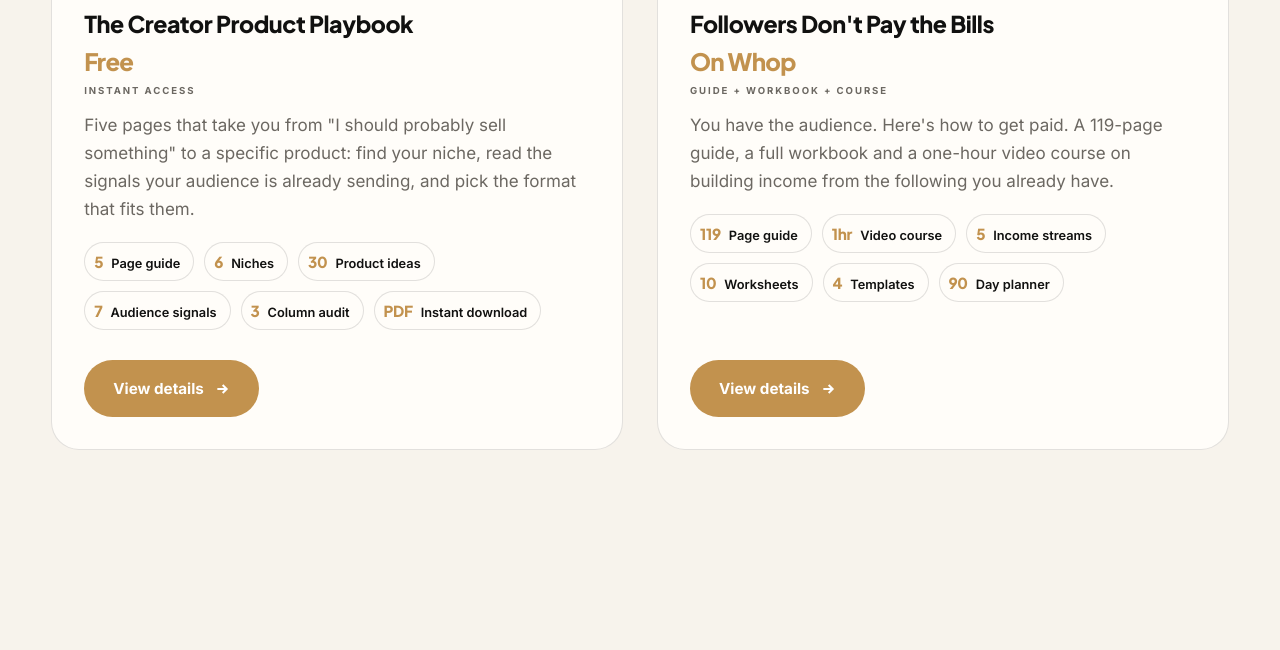
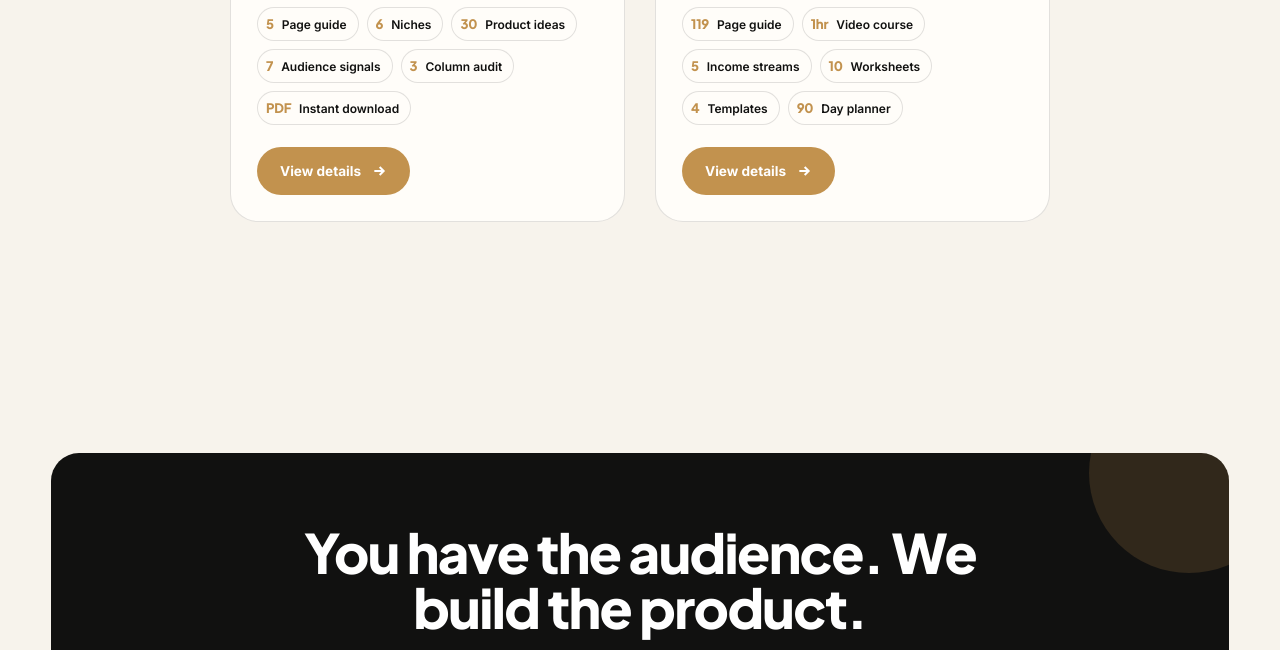
Before and after one commit to lirodigitalmarketing-ctrl/CreatorWorks, a plain HTML site: page store.html in a window 1280 px wide. Shown: the part 1196-1846 px from the top of the page. Drawn offline with Linux system fonts and the light colour scheme.

Commit message:
Scale the store cards down
Caps the product grid at 820px and tightens the card's padding, body text,
chips and button, so the two products read as a shelf rather than filling
the screen. Cards go from 581x1106 to 393x866, covers unchanged in shape.

Co-Authored-By: Claude Opus 5 <noreply@anthropic.com>
Claude-Session: https://claude.ai/code/session_017Nca2mJHASYmB4fjQHR76Y

```diff
--- a/assets/css/style.css
+++ b/assets/css/style.css
@@ -1177,8 +1177,10 @@ p { margin: 0 0 1.1em; }
 /* ---------- store ---------- */
 .shelf {
   display: grid;
-  grid-template-columns: repeat(auto-fit, minmax(320px, 1fr));
-  gap: clamp(22px, 3vw, 34px);
+  grid-template-columns: repeat(auto-fit, minmax(300px, 1fr));
+  gap: clamp(20px, 2.4vw, 30px);
+  max-width: 880px;
+  margin-inline: auto;
 }
 .product {
   display: flex;
@@ -1368,3 +1370,14 @@ p { margin: 0 0 1.1em; }
   border-radius: var(--radius-lg);
   box-shadow: 0 30px 60px -38px rgba(17, 17, 16, 0.5);
 }
+
+/* keep the two store cards compact */
+.shelf { max-width: 820px; }
+.product__body { padding: 22px clamp(18px, 2.2vw, 26px) 26px; }
+.product__body h3 { font-size: clamp(1.05rem, 1.5vw, 1.2rem); }
+.product__price { font-size: 1.25rem; }
+.product__body > p { font-size: 0.9rem; line-height: 1.55; margin-bottom: 18px; }
+.product .specs--tight { margin-bottom: 22px; gap: 8px; }
+.product .specs--tight li { padding: 5px 11px 5px 8px; font-size: 0.75rem; }
+.product .specs--tight b { font-size: 0.82rem; }
+.product__actions .btn { padding: 12px 22px; font-size: 0.85rem; }
```
